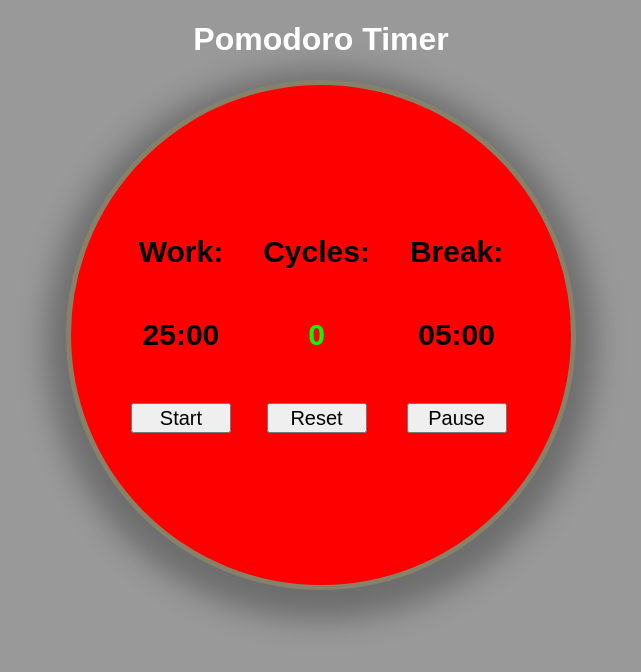
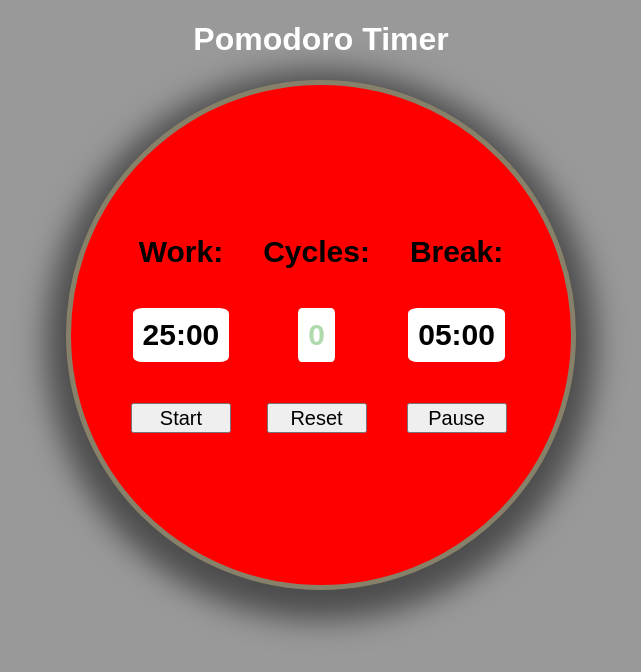
Before and after one commit to JasonTHolmes/github-demo, a plain HTML site: page index.html in a window 1280 px wide. Shown: the whole page, without its empty margins (319-960 px from the left). Drawn offline with Linux system fonts and the light colour scheme.

Commit message:
adjusted some styling in css

```diff
--- a/style.css
+++ b/style.css
@@ -13,7 +13,7 @@ h1 {
 #container {
     margin: 200px auto;
     background: red;
-    box-shadow: 0px 10px 30px 20px rgba(0, 0, 0, 0.288);
+    box-shadow: 0px 10px 30px 20px rgba(0, 0, 0, 0.5);
     border-radius: 50%;
     height: 500px;
     width: 500px;
@@ -60,15 +60,24 @@ p {
 }
 
 #counter {
+    padding: 10px;
+    border-radius: 10%;
+    background: white;
     grid-area: 2 / 3 / 2 / 3;
-    color: rgb(0, 255, 0);
+    color: rgb(174, 218, 172);
 }
 
 #work-timer {
+    padding: 10px;
+    border-radius: 10%;
+    background: white;
     grid-area: 2 / 2 / 2 / 2;
 }
 
 #break-timer {
+    padding: 10px;
+    border-radius: 10%;
+    background:  white;
     grid-area: 2/4/2/4;
 }
 
```
